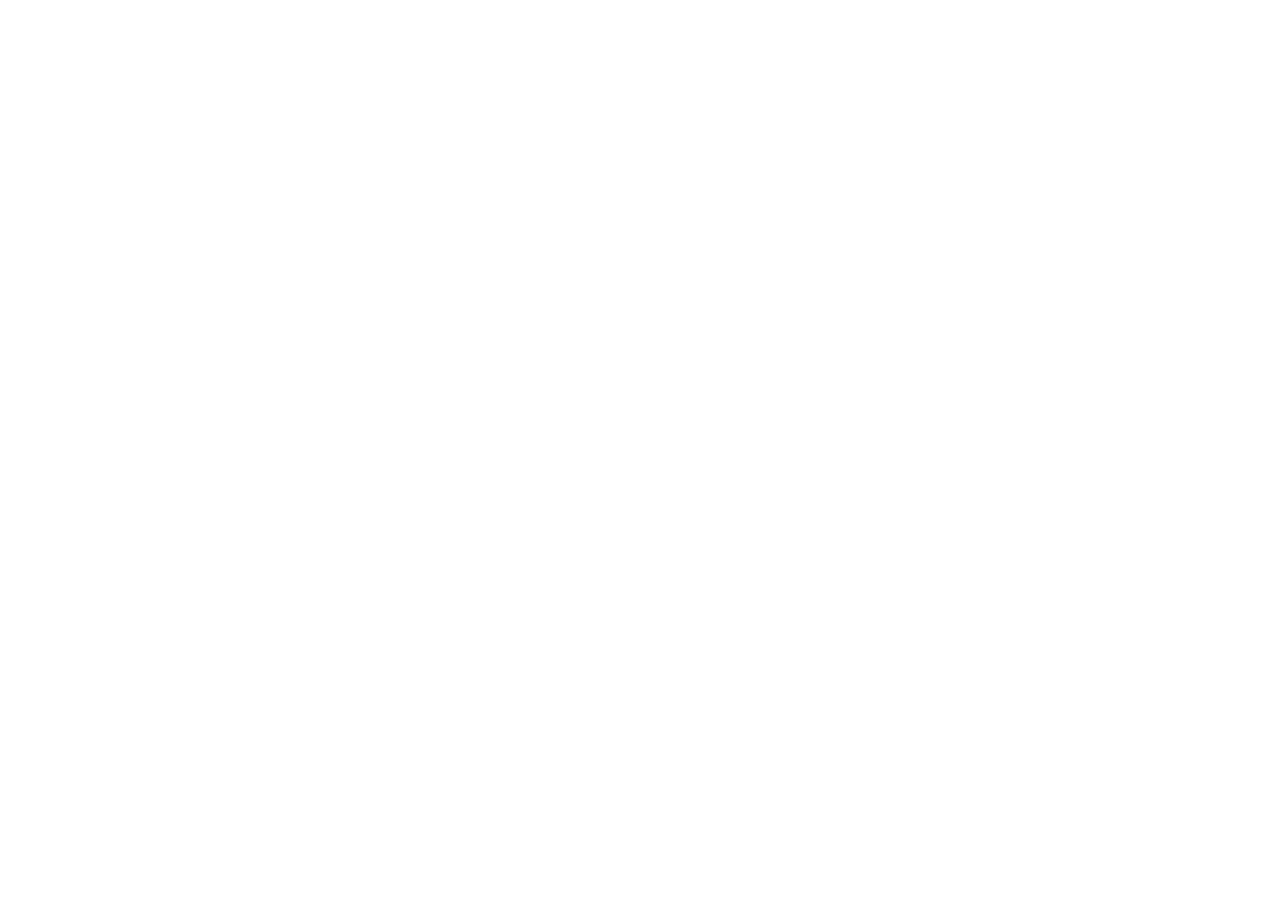
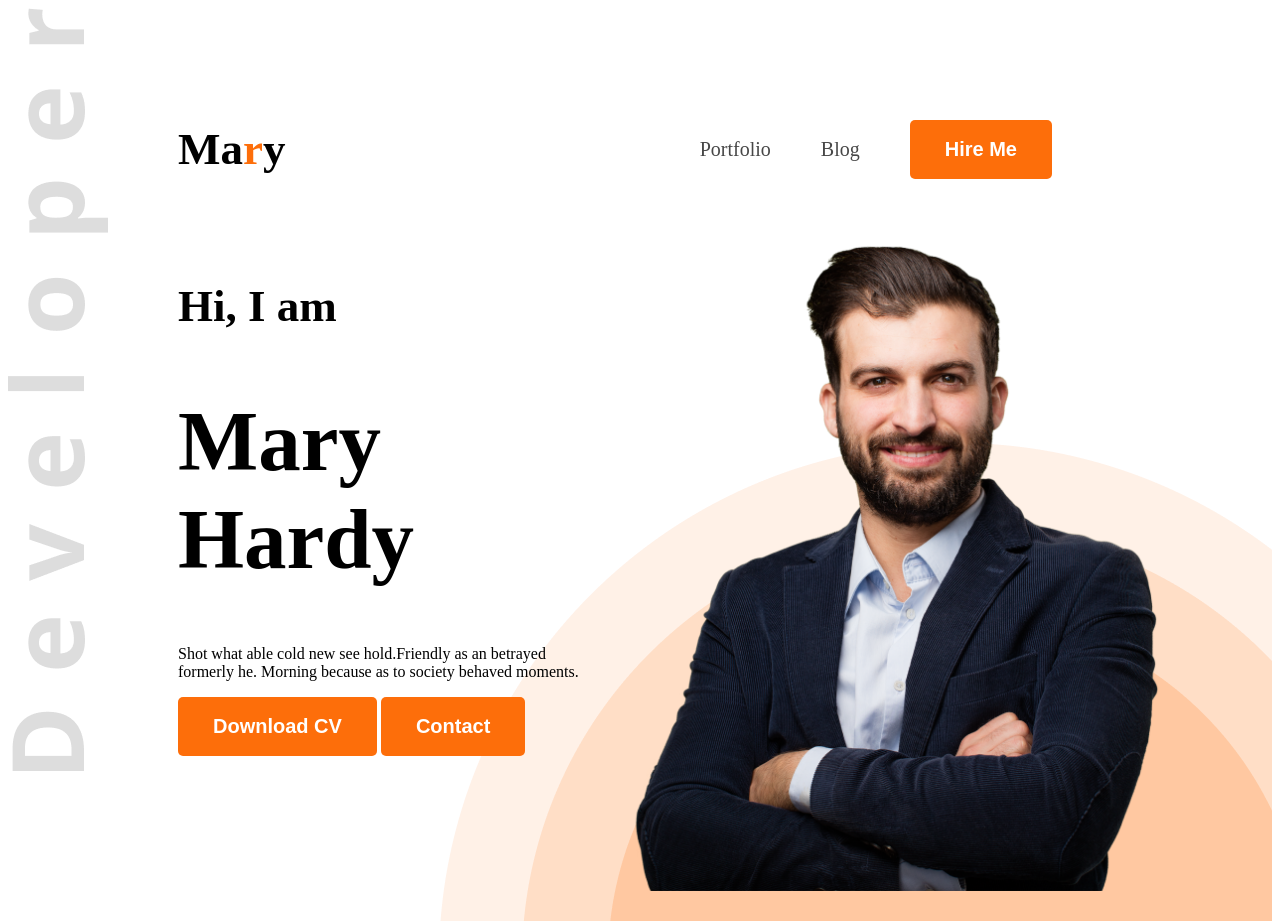
Before and after one commit to shohagferdous/web-site-portflio, a plain HTML site: page index.html in a window 1280 px wide. Shown: the top 921 px of the page. Before the commit the page ends 800 px from the top, so only its background shows below. Drawn offline with Linux system fonts and the light colour scheme.

Commit message:
addet at protfoloe

```diff
--- a/index.html
+++ b/index.html
@@ -1,13 +1,39 @@
 <!DOCTYPE html>
 <html lang="en">
+
 <head>
     <meta charset="UTF-8">
     <meta name="viewport" content="width=device-width, initial-scale=1.0">
     <title>Web Developer Portfolio</title>
+    <link rel="preconnect" href="https://fonts.googleapis.com">
+    <link rel="preconnect" href="https://fonts.gstatic.com" crossorigin>
+    <link
+        href="https://fonts.googleapis.com/css2?family=Open+Sans:ital,wght@0,300..800;1,300..800&family=Work+Sans:ital,wght@0,100..900;1,100..900&display=swap"
+        rel="stylesheet">
+    <link rel="stylesheet" href="style/style.css">
 </head>
-<body>
-    <header>
 
+<body class="work-sans-normal">
+    <header class="header">
+        <nav>
+            <h3 class="nave-taital">Ma<span class="text-prymari">r</span>y</h3>
+            <ul>
+                <li><a class="dark-2" href="">Portfolio</a></li>
+                <li><a class="dark-2" href="">Blog</a></li>
+                <li><a href=""><button class="btn-primary">Hire Me</button></a></li>
+            </ul>
+        </nav>
+        <div class="benner">
+            <div class="benner-contant">
+                <h4 class="banner-grt  ">Hi, I am</h4>
+                <h1 class="banner-taital ">Mary Hardy</h1>
+                <p class="benner-descption">Shot what able cold new see hold.Friendly as an betrayed formerly he. Morning because as to society behaved moments.</p>
+                <button class="btn-primary">Download CV</button>
+                <button class="btn-primary">Contact</button>
+
+            </div>
+            <img class="banner-pro" src="images/hardy.png" alt="">
+        </div>
     </header>
     <main>
 
@@ -16,4 +42,5 @@
 
     </footer>
 </body>
+
 </html>
--- /dev/null
+++ b/style/style.css
@@ -0,0 +1,70 @@
+
+.work-sans-normal> {
+  font-family: "Work Sans", sans-serif;
+  font-optical-sizing: auto;
+  font-style: normal;
+  font-variation-settings: "wdth" 100;
+}
+.text-prymari{
+    color: #FD6E0A;
+}
+.dark-2{
+    color: #474747;
+}
+.btn-primary{
+    background-color: #FD6E0A;
+    font-weight: bold;
+    color: white;
+    padding: 18px 35px;
+    border-radius: 5px;
+    font-size: 20px;
+    border: none;
+}
+/* nav style */
+.benner{
+    display: flex;
+    justify-content: space-between;
+    margin: 0 35px 0 100px;
+}
+nav{
+    display: flex;
+    align-items: center;
+    justify-content: space-between;
+    margin: 0px 100px;
+}
+nav ul{
+    display: flex;
+    align-items: center;
+}
+.nave-taital{
+    font-weight: 800;
+    font-size: 45px;
+}
+nav ul li{
+    list-style: none;
+    margin-right: 50px;
+}
+nav ul li a{
+    text-decoration: none;
+    font-size: 20px;
+}
+.banner-grt{
+    font-size: 45px;
+    font-weight: 600;
+}
+.banner-taital{
+    font-weight: bold;
+    font-size: 85px;
+}
+.banner-pro{
+    width: 580px;
+}
+.benner-contant{
+    max-width: 580px;
+}
+.header{
+    background-image: url("../images/developer.png"),url('../images/header_bg.png');
+    background-repeat: no-repeat;
+    padding: 70px;
+    background-position: top left, bottom right;
+}
```
